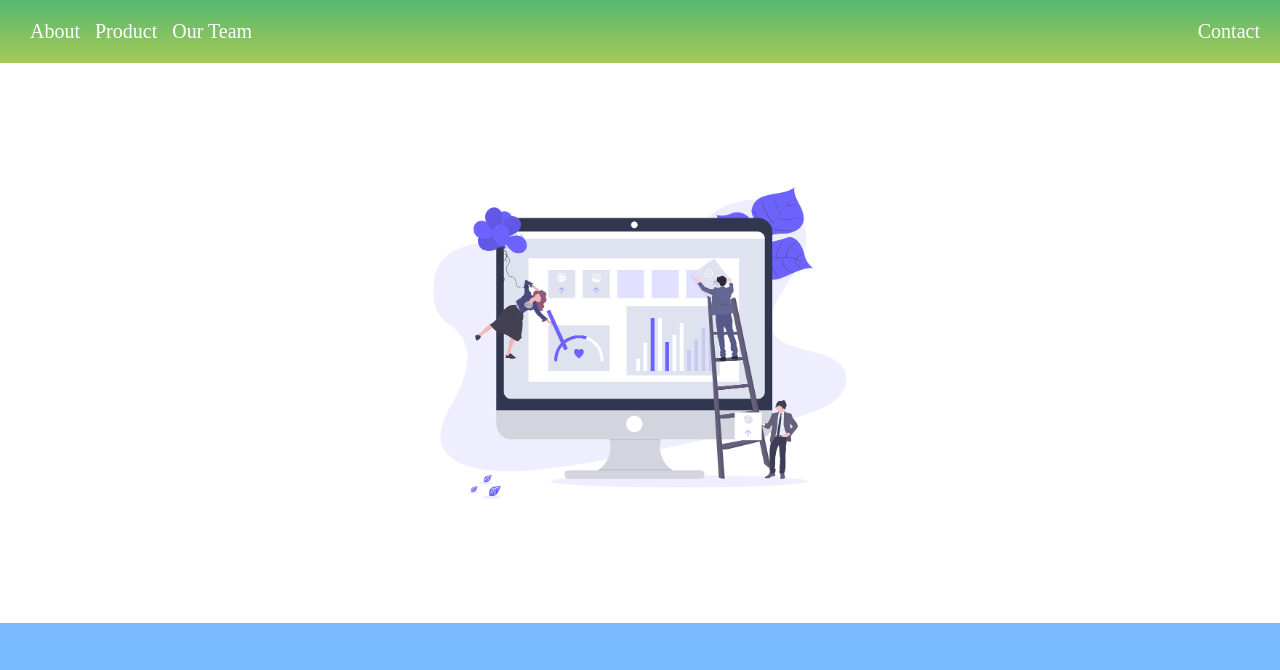
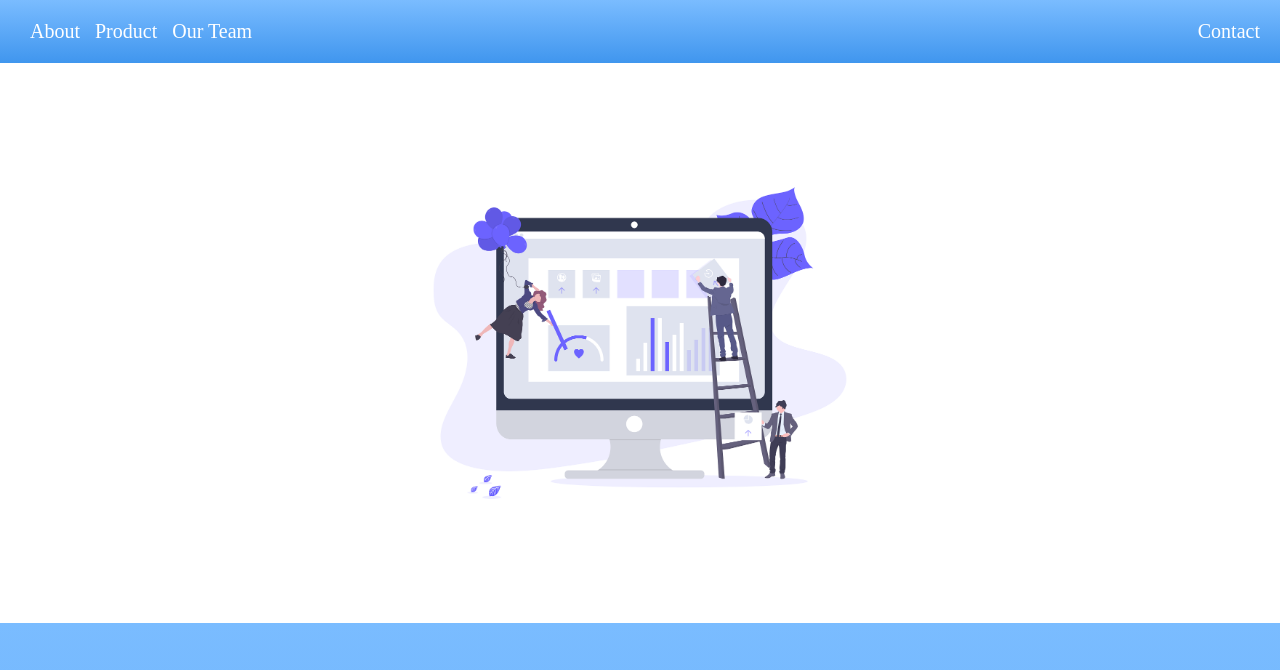
Before and after one commit to AhmedEweesKorany/grid_traning, a plain HTML site: page index.html in a window 1280 px wide. Shown: the top 670 px of the page. Drawn offline with Linux system fonts and the light colour scheme.

Commit message:
Update index.html

```diff
--- a/index.html
+++ b/index.html
@@ -10,7 +10,7 @@
   <!-- start all project -->
   <div class="container">
     <!-- start nav  -->
-    <div class=" green nav">
+    <div class=" blue nav">
       <ul>
         <li>about</li>
         <li>product</li>
```
